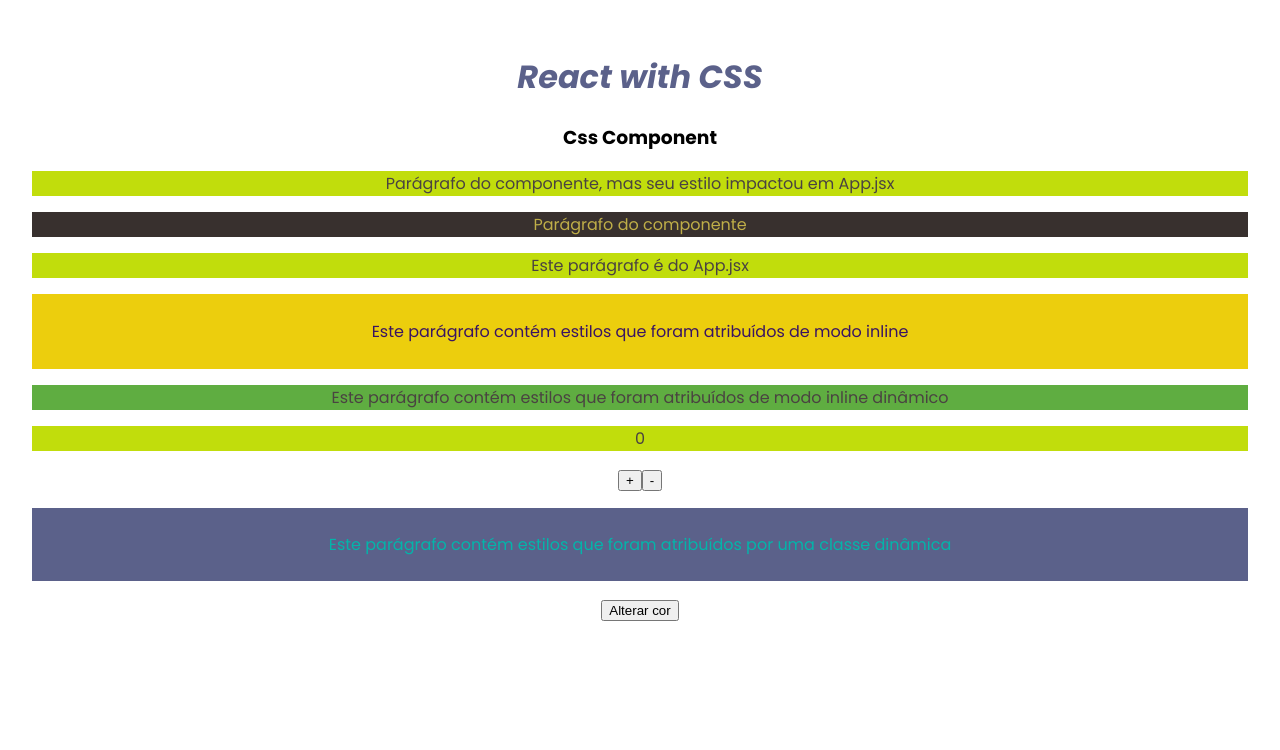
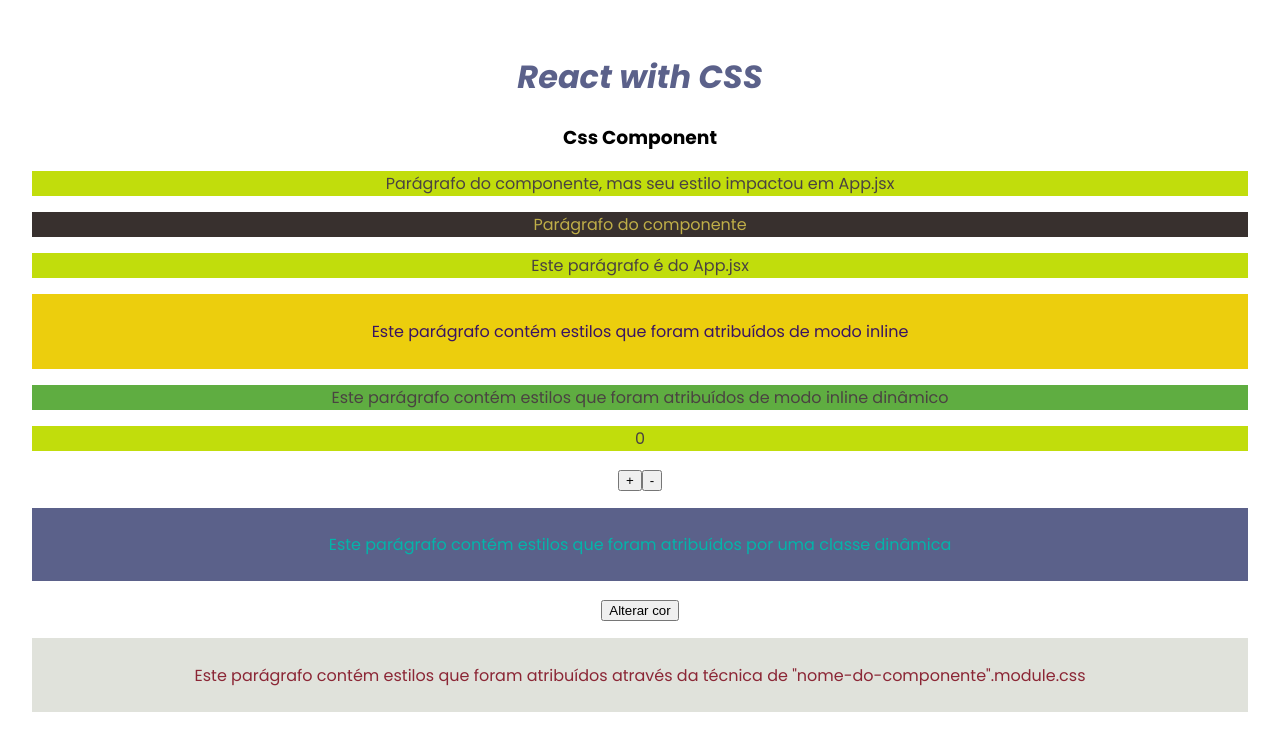
Before and after one commit to uadson/vuejs-course, a React (Vite) app in the folder code/css/: page / in a window 1280 px wide. Shown: the top 750 px of the page. Built offline with nearby package versions, Linux system fonts and the light colour scheme.

Commit message:
feat: css modules

```diff
--- a/code/css/src/App.jsx
+++ b/code/css/src/App.jsx
@@ -6,6 +6,7 @@
 
 // Components
 import CssComponent from './components/CssComponent'
+import CssModules from './components/CssModules'
 
 
 function App() {
@@ -49,6 +50,10 @@
         <button onClick={() => setFooClass(fooClass ? false : true)}>Alterar cor</button>
       </div>
 
+      {/** CSS Modules */}
+      <CssModules />
+
+
     </div>
   )
 }
--- /dev/null
+++ b/code/css/src/components/CssModules.jsx
@@ -0,0 +1,12 @@
+import styles from './CssModules.module.css'
+
+
+const CssModules = () => {
+  return (
+    <div>
+        <p className={styles.css_class_module}>Este parágrafo contém estilos que foram atribuídos através da técnica de "nome-do-componente".module.css</p>
+    </div>
+  )
+}
+
+export default CssModules
--- /dev/null
+++ b/code/css/src/components/CssModules.module.css
@@ -0,0 +1,5 @@
+.css_class_module {
+    color: #8B2635;
+    background-color: #E0E2DB;
+    padding: 2%;
+}
```
